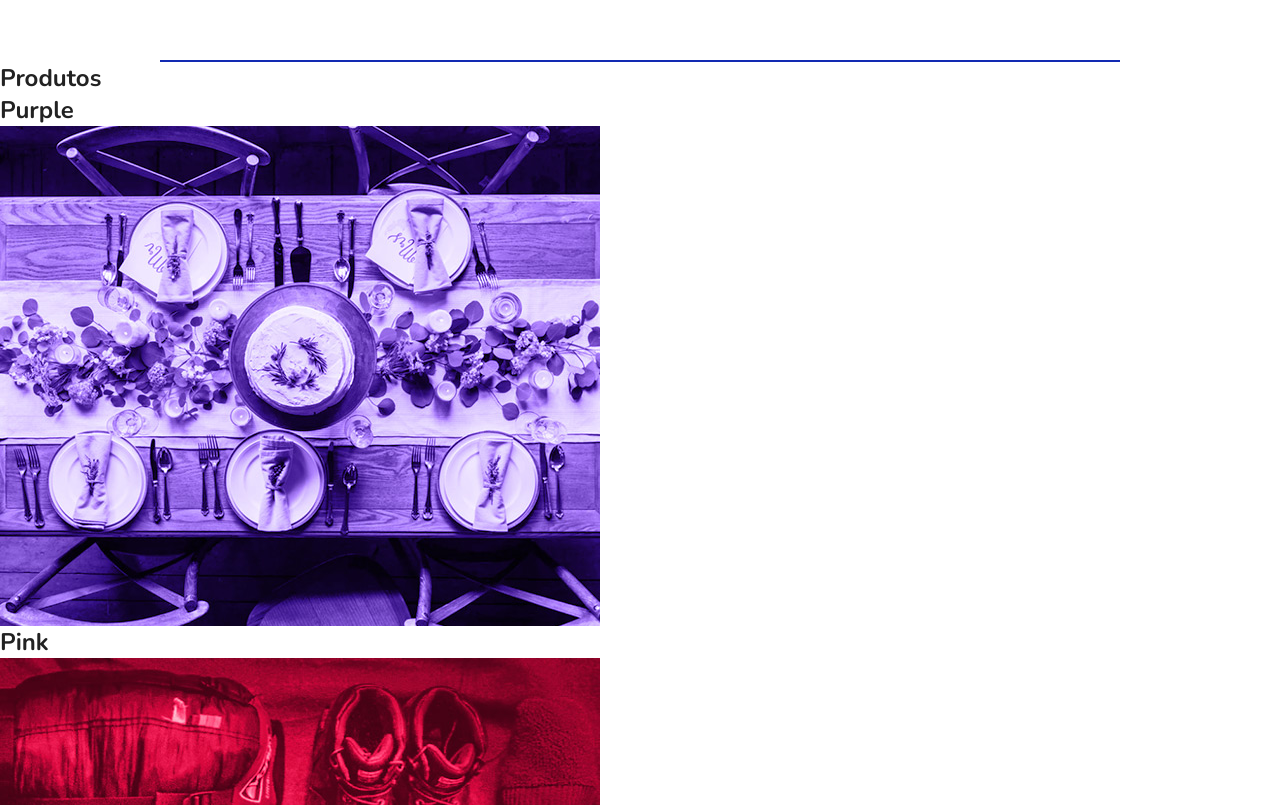
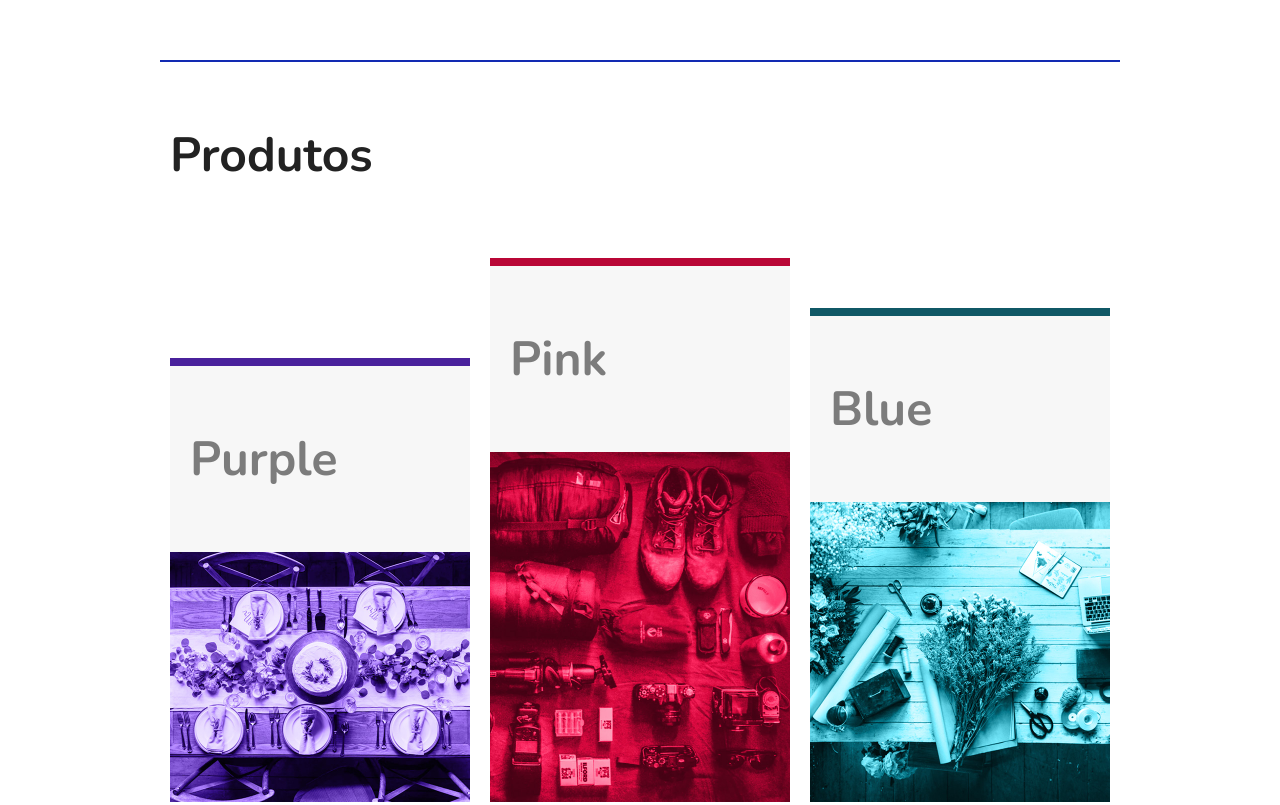
Before and after one commit to ricardoaruiz/flexblog, a plain HTML site: page index.html in a window 1280 px wide. Shown: the part 949-1754 px from the top of the page. Drawn offline with nearby package versions, Linux system fonts and the light colour scheme.

Commit message:
Estilizando o produtos

```diff
--- a/css/style.css
+++ b/css/style.css
@@ -4,7 +4,11 @@
 :root {
     --primary-color: #122ab2;
     --secondary-color: #2c70ff;
-    --light-gray: #7c7c7c;
+    --gray: #7c7c7c;
+    --light-gray: #f7f7f7;
+    --purple: #4A219C;
+    --pink: #B90736;
+    --blue: #105866;
 
     --max-width: 960px;
 }
@@ -131,9 +135,45 @@ img {
     font-size: 1.25em;
     line-height: 1.4;
     margin-bottom: 1em;
-    color: var(--light-gray);
+    color: var(--gray);
 }
 .sobre-img {
     flex: 1 1 160px;
     margin: 0 10px;
 }
+
+/* =========================================== */
+/*                  Produtos                   */
+/* =========================================== */
+.produtos {
+    max-width: var(--max-width);
+    margin: 60px auto;
+}
+.produtos h1 {
+    font-size: 3em;
+    margin: 0 10px 60px 10px;
+}
+.produtos-container {
+    display: flex;
+    flex-wrap: wrap;
+    align-items: flex-end;
+}
+.produtos-item {
+    flex: 1 1 175px;
+    margin: 10px;
+}
+.produtos-item h2 {
+    font-size: 3em;
+    padding: 60px 20px;
+    background: var(--light-gray);
+    color: var(--gray);
+}
+.purple {
+   border-top: 8px solid var(--purple);
+}
+.pink {
+    border-top: 8px solid var(--pink);
+}
+.blue {
+    border-top: 8px solid var(--blue);
+}
```
